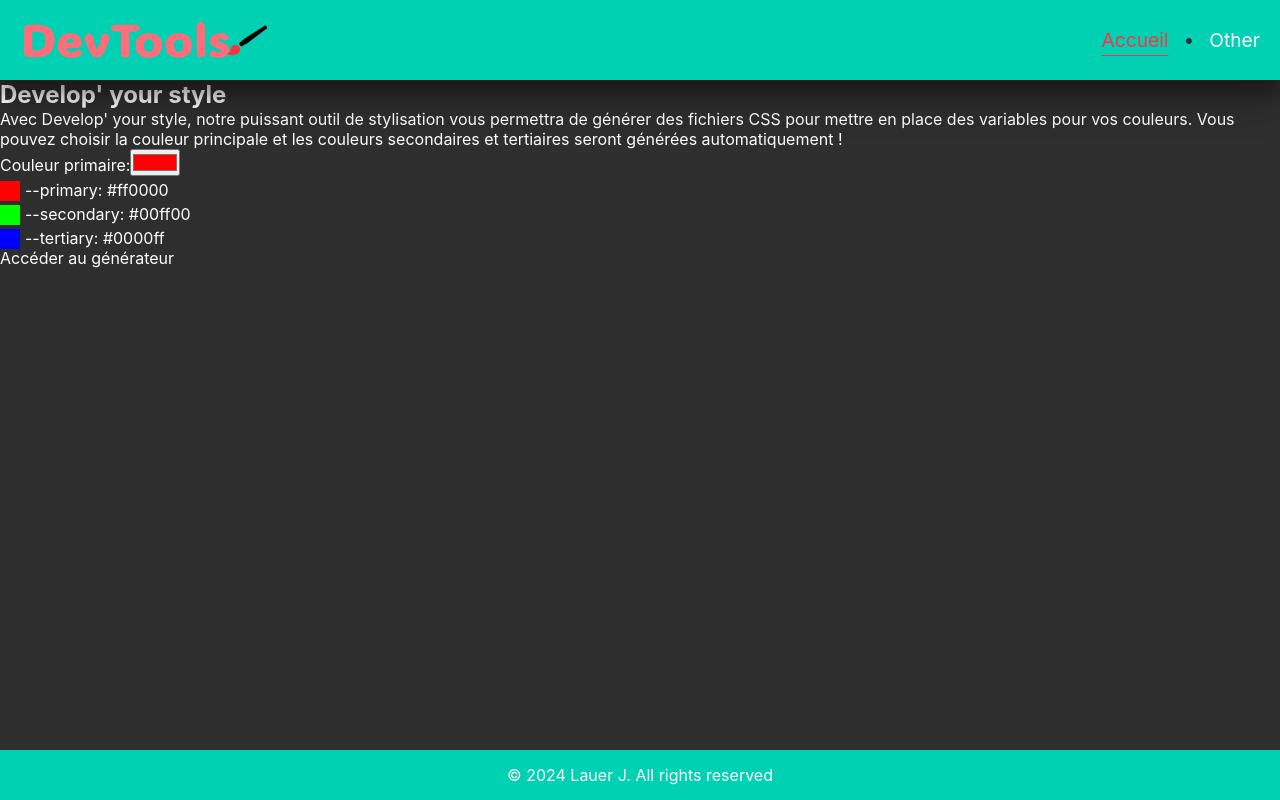
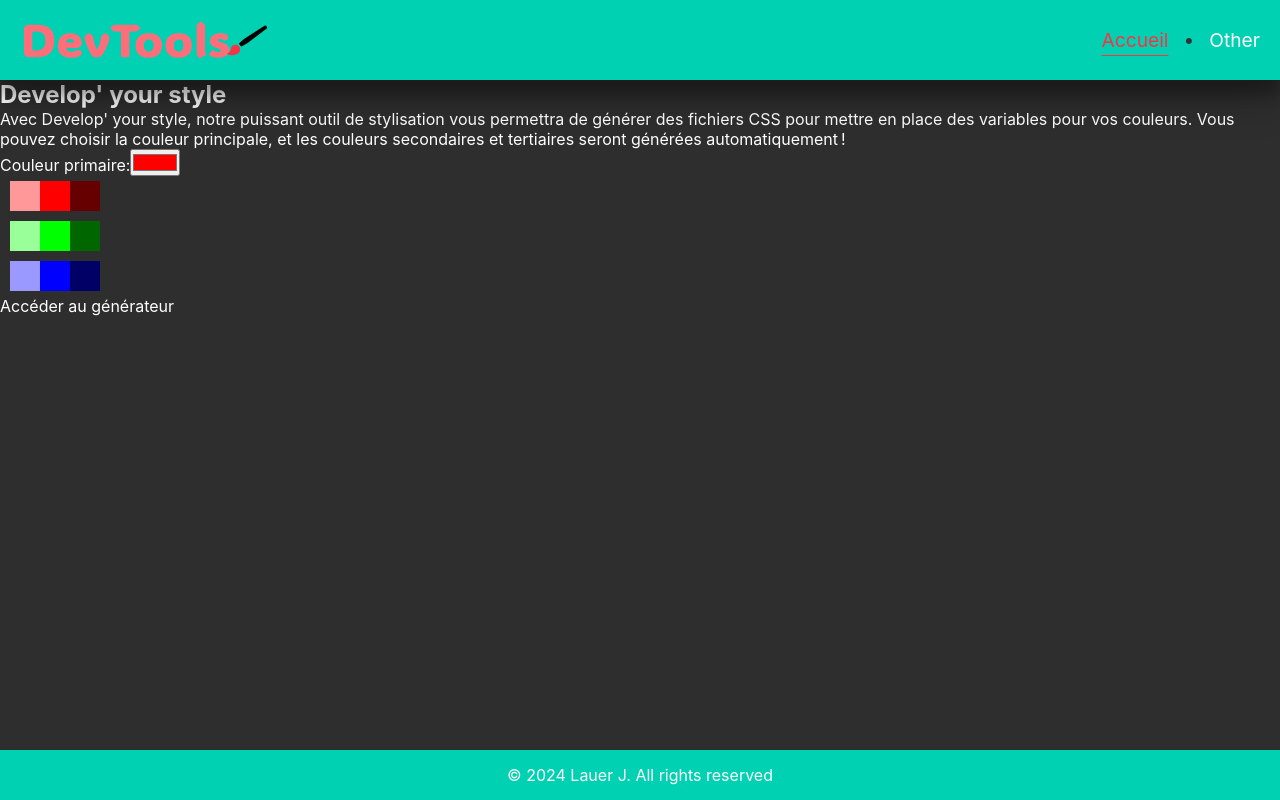
Before and after one commit to LauerJonathan/devtools, a React (Create React App) app: page / in a window 1280 px wide. Built offline with nearby package versions, Linux system fonts and the light colour scheme.

Commit message:
color calculator --ok

```diff
--- a/src/components/presentationHome/index.css
+++ b/src/components/presentationHome/index.css
@@ -1,4 +1,18 @@
-.developUStyle p ul {
+.developUStyle ul {
   list-style-type: none;
   gap: 10px;
+  width: max-content;
 }
+
+.developUStyle ul li {
+  width: 100% !important;
+  padding: 5px 10px;
+  display: flex;
+}
+
+.developUStyle ul .colorCase {
+  display: block;
+  width: 30px !important;
+  height: 30px !important;
+  background-color: red;
+}
--- a/src/components/presentationHome/index.jsx
+++ b/src/components/presentationHome/index.jsx
@@ -1,97 +1,54 @@
-import { useState, useEffect } from "react";
+import { useState, useMemo } from "react";
 import tinycolor from "tinycolor2"; // Import de la bibliothèque
-import "./index.css";
+import "./index.css"; // Ajoutez vos styles CSS ici
 
 const PresentationHome = () => {
-  const [colors, setColors] = useState({
-    primary: "#ff0000",   // Couleur rouge par défaut
-    secondary: "",        // Calculé dynamiquement
-    tertiary: "",         // Calculé dynamiquement
-  });
+  const [primaryColor, setPrimaryColor] = useState("#ff0000"); // Couleur primaire par défaut
 
-  // Fonction pour calculer les couleurs secondaires et tertiaires
-  const calculateSecondaryTertiary = (primaryColor) => {
+  // Calcul des couleurs en fonction de la couleur primaire
+  const colors = useMemo(() => {
     const primary = tinycolor(primaryColor);
 
-    // Calculer la couleur secondaire : décaler la teinte de 120°
-    const secondary = primary.spin(120).toHexString();
+    // Calcul des couleurs secondaires et tertiaires
+    const secondary = primary.clone().spin(120).saturate(20).toHexString();
+    const tertiary = primary.clone().spin(240).saturate(20).toHexString();
 
-    // Calculer la couleur tertiaire : décaler la teinte de 240° à partir de la couleur secondaire
-    const secondaryColor = tinycolor(secondary);
-    const tertiary = secondaryColor.spin(120).toHexString();
+    // Création des nuances
+    const primaryLight = primary.clone().lighten(30).toHexString();
+    const primaryDark = primary.clone().darken(30).toHexString();
 
-    return { secondary, tertiary };
+    const secondaryLight = tinycolor(secondary).lighten(30).toHexString();
+    const secondaryDark = tinycolor(secondary).darken(30).toHexString();
+
+    const tertiaryLight = tinycolor(tertiary).lighten(30).toHexString();
+    const tertiaryDark = tinycolor(tertiary).darken(30).toHexString();
+    return {
+      primary: {
+        primaryLight,
+        primary: primary.toHexString(),
+        primaryDark,
+      },
+      secondary: {
+        secondaryLight,
+        secondary,
+        secondaryDark,
+      },
+      tertiary: {
+        tertiaryLight,
+        tertiary,
+        tertiaryDark,
+      },
+    };
+  }, [primaryColor]); // Ne recalculer que si la couleur primaire change
+
+  // Détermine la couleur du texte en fonction de la luminosité de l'arrière-plan
+  const getTextColor = (bgColor) => {
+    return tinycolor(bgColor).isLight() ? "#000" : "#fff";
   };
 
-  // Fonction pour injecter ou mettre à jour le CSS dynamique
-  const updateBeforeColor = (newColors) => {
-    // Supprimer les anciennes règles si elles existent
-    const styleSheets = document.styleSheets;
-    for (let sheet of styleSheets) {
-      if (sheet.rules) {
-        for (let rule of sheet.rules) {
-          if (rule.selectorText === "li.primary::before") {
-            sheet.deleteRule(rule.index); // Supprimer la règle existante
-          }
-          if (rule.selectorText === "li.secondary::before") {
-            sheet.deleteRule(rule.index); // Supprimer la règle existante
-          }
-          if (rule.selectorText === "li.tertiary::before") {
-            sheet.deleteRule(rule.index); // Supprimer la règle existante
-          }
-        }
-      }
-    }
-
-    // Ajouter de nouvelles règles CSS pour chaque type de `li`
-    const style = document.createElement("style");
-    style.innerHTML = `
-      li.primary::before {
-        content: "";
-        background-color: ${newColors.primary};
-        transform: translateY(5px);
-        display: inline-block;
-        width: 20px;
-        height: 20px;
-        margin-right: 5px;
-      }
-      li.secondary::before {
-        content: "";
-        background-color: ${newColors.secondary};
-        transform: translateY(5px);
-        display: inline-block;
-        width: 20px;
-        height: 20px;
-        margin-right: 5px;
-      }
-      li.tertiary::before {
-        content: "";
-        background-color: ${newColors.tertiary};
-        transform: translateY(5px);
-        display: inline-block;
-        width: 20px;
-        height: 20px;
-        margin-right: 5px;
-      }
-    `;
-    document.head.appendChild(style); // Ajouter le style au document
-  };
-
-  // Effect pour mettre à jour les styles à chaque fois que les couleurs changent
-  useEffect(() => {
-    const { secondary, tertiary } = calculateSecondaryTertiary(colors.primary);
-    const newColors = { ...colors, secondary, tertiary };
-    setColors(newColors);
-    updateBeforeColor(newColors); // Met à jour les couleurs lorsque 'colors' change
-  }, [colors.primary]); // Se déclenche uniquement quand 'primary' change
-
-  // Fonction pour gérer le changement des couleurs
-  const handleColorChange = (type, event) => {
-    const newColor = event.target.value;
-    setColors((prevColors) => ({
-      ...prevColors,
-      [type]: newColor,
-    }));
+  // Fonction pour gérer le changement de la couleur primaire
+  const handleColorChange = (event) => {
+    setPrimaryColor(event.target.value);
   };
 
   return (
@@ -100,8 +57,8 @@ const PresentationHome = () => {
       <p>
         Avec Develop' your style, notre puissant outil de stylisation vous
         permettra de générer des fichiers CSS pour mettre en place des variables
-        pour vos couleurs. Vous pouvez choisir la couleur principale et les
-        couleurs secondaires et tertiaires seront générées automatiquement !
+        pour vos couleurs. Vous pouvez choisir la couleur principale, et les
+        couleurs secondaires et tertiaires seront générées automatiquement !
       </p>
 
       <div>
@@ -109,23 +66,46 @@ const PresentationHome = () => {
           Couleur primaire:
           <input
             type="color"
-            value={colors.primary}
-            onChange={(e) => handleColorChange("primary", e)}
+            value={primaryColor}
+            onChange={handleColorChange}
           />
         </label>
       </div>
 
       <ul>
-        <li className="primary">
-          --primary: <span>{colors.primary}</span>
-        </li>
-        <li className="secondary">
-          --secondary: <span>{colors.secondary}</span>
-        </li>
-        <li className="tertiary">
-          --tertiary: <span>{colors.tertiary}</span>
-        </li>
+        {Object.entries(colors).map(([key, value]) => {
+          return (
+            <li key={key}>
+              {Object.entries(value).map(([key, value]) => {
+                return (
+                  <span
+                    className="colorCase"
+                    key={key}
+                    style={{
+                      backgroundColor: value,
+                      color: getTextColor(value),
+                    }}
+                    title={value}></span>
+                );
+              })}
+            </li>
+          );
+        })}
       </ul>
+
+      {/*<ul>
+        {Object.entries(colors).map(([key, value]) => (
+          <li
+            key={key}
+            className={key}
+            style={{
+              backgroundColor: value,
+              color: getTextColor(value), // Contraste du texte
+            }}>
+            --{key}: <span>{value}</span>
+          </li>
+        ))}
+      </ul> */}
 
       <a href="#">Accéder au générateur</a>
     </section>
```
